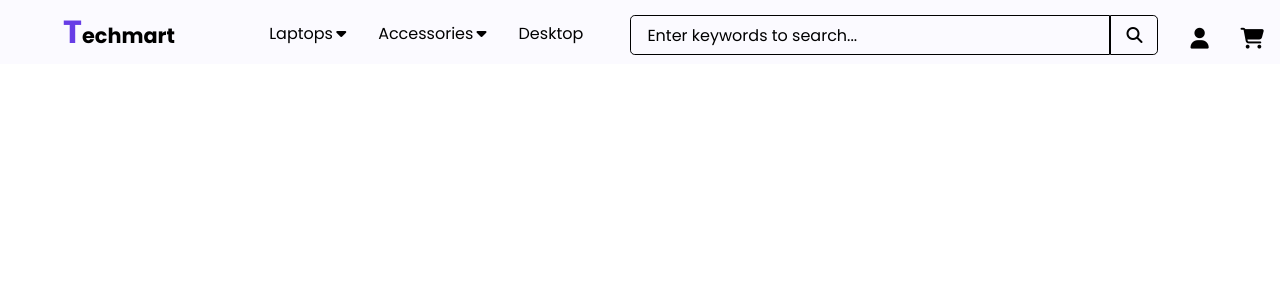
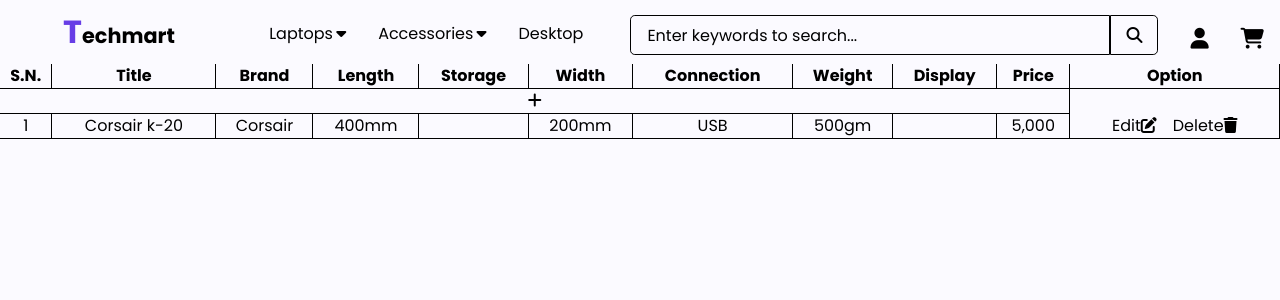
Before and after one commit to ishuduwal/4th-semester-Ecommerce, a React (Create React App) app in the folder client/: page /manageaccessories in a window 1280 px wide. Shown: the top 300 px of the page. Built offline with nearby package versions, Linux system fonts and the light colour scheme.

Commit message:
fourth commit

```diff
--- a/client/src/App.js
+++ b/client/src/App.js
@@ -10,8 +10,9 @@ import { Desktop } from './components/desktop/Desktop';
 import { Laptopdetail } from './components/laptops/Laptopdetail';
 import { Accessoriesdetail } from './components/accesories/Accessoriesdetail';
 import { Desktopdetail } from './components/desktop/Desktopdetail';
-import { Product } from './components/admin/Product';
-import { User } from './components/admin/User';
+import { Managelaptop } from './components/admin/Managelaptop';
+import { Manageuser } from './components/admin/Manageuser';
+import { Manageaccessories } from './components/admin/Manageaccessories';
 function App() {
   return (
     <>
@@ -29,8 +30,9 @@ function App() {
         <Route path= '/laptopdetail' element={<Laptopdetail/>} />
         <Route path='/accessoriesdetail' element={<Accessoriesdetail/>}/>
         <Route path='/desktopdetail' element={<Desktopdetail/>}/>
-        <Route path='/managelaptop' element={<Product/>}/>
-        <Route path='/manageuser' element={<User/>}/>
+        <Route path='/managelaptop' element={<Managelaptop/>}/>
+        <Route path='/manageuser' element={<Manageuser/>}/>
+        <Route path='/manageaccessories' element={<Manageaccessories/>}/>
      </Routes>
      </div>
       </Router>
--- a/client/src/components/admin/Admin.css
+++ b/client/src/components/admin/Admin.css
@@ -1,27 +1,28 @@
 .product{
     height: 100vh;
     width: 100%;
-    background-color: aqua;
+    background-color:rgba(247, 246 ,255, 0.5);
+    backdrop-filter: blur(10px);
     color: #000;
     margin-top: 4rem;
 }
 .admin-laptop{
     width: 100%;
-    overflow: scroll;
+    overflow: auto;
 }
 .admin-laptop > tr >td{
     text-align: center;
 }
-.btn-edit{
-    margin-right: 0.5rem;
-}
-.laptop-btn{
-    height: 2rem;
-    width: 5rem;
-    background-color: #673de6;
-    color: #fff;
+.fa-pen-to-square{
+    margin-right: 1rem;
 }
 .admin-laptop, th, td{
     border-right: 1px solid #000;
     border-bottom: 1px solid #000;
 }
+@media (max-width: 1200px) {
+    .product{
+        margin-top: 8rem;
+    }
+
+  }
--- /dev/null
+++ b/client/src/components/admin/Manageaccessories.jsx
@@ -0,0 +1,44 @@
+import React from 'react'
+
+export const Manageaccessories = () => {
+  return (
+    <div className='product'>
+      <table className='admin-laptop'>
+        <tr>
+          <th>S.N.</th>
+          <th>Title</th>
+          <th>Brand</th>
+          <th>Length</th>
+          <th>Storage</th>
+          <th>Width</th>
+          <th>Connection</th>
+          <th>Weight</th>
+          <th>Display</th>
+          <th>Price</th>
+          <th className='opt-btn'>Option</th>
+        </tr>
+        <tr>
+          <td colSpan="10">
+            <button><i class="fa-solid fa-plus"></i></button>
+          </td>
+        </tr>
+        <tr>
+          <td>1</td>
+          <td>Corsair k-20</td>
+          <td>Corsair</td>
+          <td>400mm</td>
+          <td></td>
+          <td>200mm</td>
+          <td>USB</td>
+          <td>500gm</td>
+          <td></td>
+          <td>5,000</td>
+          <td>
+            <button>Edit<i class="fa-solid fa-pen-to-square"></i></button>
+            <button>Delete<i class="fa-solid fa-trash"></i></button>
+          </td>
+        </tr>
+      </table>
+    </div>
+  )
+}
--- a/client/src/components/admin/Product.jsx
+++ b/client/src/components/admin/Managelaptop.jsx
@@ -1,6 +1,6 @@
 import React from 'react'
 import './Admin.css'
-export const Product = () => {
+export const Managelaptop = () => {
   return (
     <div className='product'>
       <table className='admin-laptop'>
@@ -18,6 +18,11 @@ export const Product = () => {
           <th className='opt-btn'>Option</th>
         </tr>
         <tr>
+          <td colSpan="10">
+            <button><i class="fa-solid fa-plus"></i></button>
+          </td>
+        </tr>
+        <tr>
           <td>1</td>
           <td>Dell inspiron 15 5001</td>
           <td>Laptop</td>
@@ -29,8 +34,8 @@ export const Product = () => {
           <td>ips 15.5inch</td>
           <td>95,000</td>
           <td>
-            <button className='laptop-btn btn-edit'>Edit</button>
-            <button className='laptop-btn'>Delete</button>
+            <button>Edit<i class="fa-solid fa-pen-to-square"></i></button>
+            <button>Delete<i class="fa-solid fa-trash"></i></button>
           </td>
         </tr>
       </table>
--- /dev/null
+++ b/client/src/components/admin/Manageuser.jsx
@@ -0,0 +1,32 @@
+import React from 'react'
+
+export const Manageuser = () => {
+  return (
+    <div className='product'>
+      <table className='admin-laptop'>
+        <tr>
+          <th>S.N.</th>
+          <th>Name:</th>
+          <th>Email address:</th>
+          <th>Password:</th>
+          <th className='opt-btn'>Option</th>
+        </tr>
+        <tr>
+          <td colSpan="10">
+            <button><i class="fa-solid fa-plus"></i></button>
+          </td>
+        </tr>
+        <tr>
+          <td>1</td>
+          <td>sailesh</td>
+          <td>sailesh@gmail.com</td>
+          <td>987</td>
+          <td>
+            <button>Edit<i class="fa-solid fa-pen-to-square"></i></button>
+            <button>Delete<i class="fa-solid fa-trash"></i></button>
+          </td>
+        </tr>
+      </table>
+    </div>
+  )
+}
--- a/client/src/components/admin/User.jsx
+++ /dev/null
@@ -1,7 +0,0 @@
-import React from 'react'
-
-export const User = () => {
-  return (
-    <div>User</div>
-  )
-}
--- a/client/src/components/navbar/Sidebar.jsx
+++ b/client/src/components/navbar/Sidebar.jsx
@@ -7,6 +7,9 @@ export const Sidebar = ({setIsSidebar}) => {
           <Link to="/managelaptop" onClick={()=>{setIsSidebar(false)}}>
           <button className='manage-item'>Manage Laptop</button>
           </Link>
+          <Link to="/manageaccessories" onClick={()=>{setIsSidebar(false)}}>
+          <button className='manage-item'>Accessories</button>
+          </Link>
           <Link to="/manageuser" onClick={()=>{setIsSidebar(false)}}>
           <button className='manage-item'>Manage User</button>
           </Link>
```
